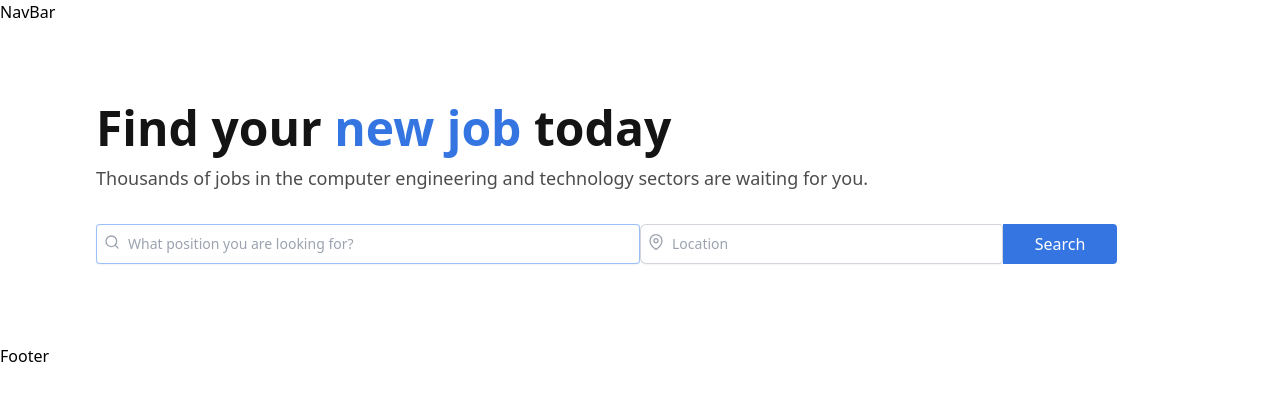
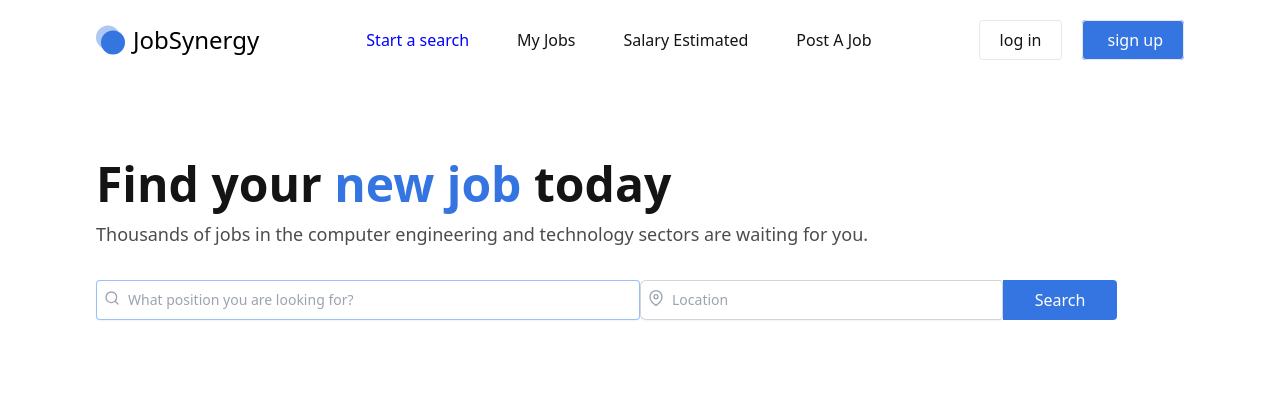
Before and after one commit to Taufiqul7756/JobSynerge-MERN, a React (Vite) app in the folder client/: page / in a window 1280 px wide. Shown: the top 400 px of the page. Built offline with nearby package versions, Linux system fonts and the light colour scheme.

Commit message:
Footer compo removed for now

```diff
--- a/client/src/App.jsx
+++ b/client/src/App.jsx
@@ -1,12 +1,14 @@
 import React from "react";
 import { Outlet } from "react-router-dom";
+import Navbar from "./components/Navbar";
+import Footer from "./components/Footer";
 
 const App = () => {
   return (
     <>
-      <nav> NavBar</nav>
+      <Navbar />
       <Outlet />
-      <footer> Footer</footer>
+      {/* <Footer /> */}
     </>
   );
 };
--- /dev/null
+++ b/client/src/components/Footer.jsx
@@ -0,0 +1,7 @@
+import React from "react";
+
+const Footer = () => {
+  return <div>Footer</div>;
+};
+
+export default Footer;
```
